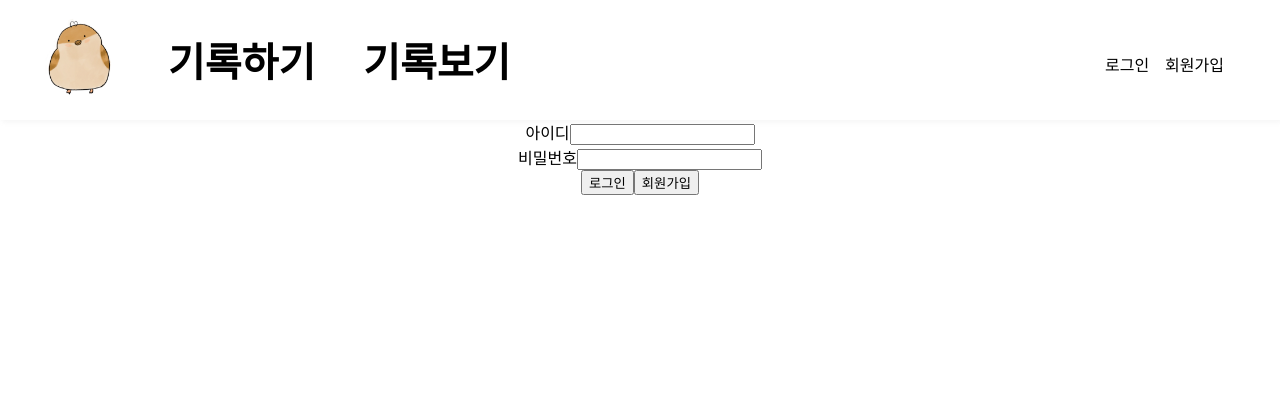
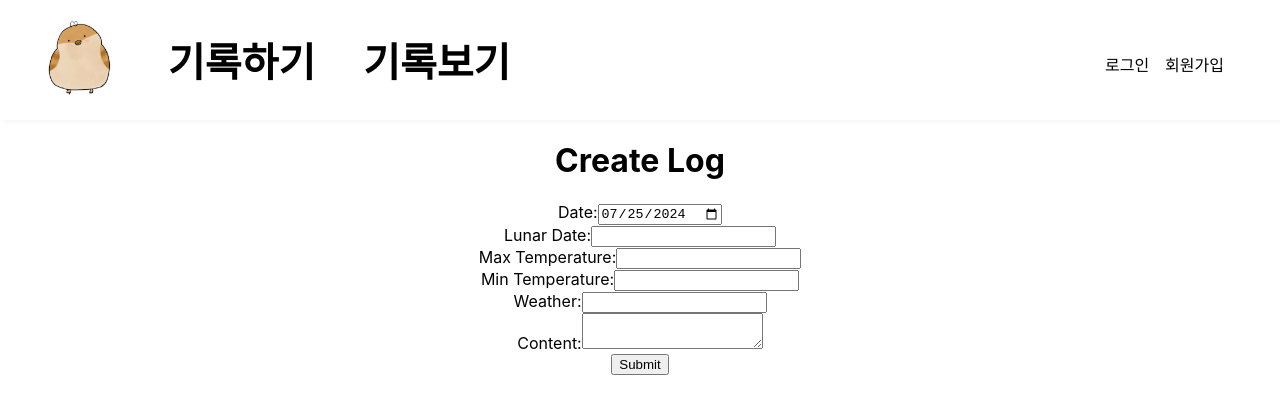
Before and after one commit to leeenzang/easyfarmlogf, a React (Create React App) app: page /login in a window 1280 px wide. Shown: the top 414 px of the page. Built offline with nearby package versions, Linux system fonts and the light colour scheme.

Commit message:
FEAT: 음력 날짜 백, 프론트 연결

```diff
--- a/src/pages/CreateLog.js
+++ b/src/pages/CreateLog.js
@@ -1,34 +1,31 @@
-import React, { useState, useContext } from 'react';
+import React, { useState } from 'react';
 import axios from 'axios';
-import { AuthContext } from '../context/AuthContext'; // 올바른 경로로 수정
 
-function CreateLog() {
+const CreateLog = () => {
     const [log, setLog] = useState('');
-  const { isAuthenticated } = useContext(AuthContext); // 로그인 상태 확인
+    const [date, setDate] = useState(new Date().toISOString().split('T')[0]); // 오늘 날짜 기본 값 설정
 
     const handleSubmit = async (e) => {
         e.preventDefault();
 
-    if (!isAuthenticated) {
-      alert('로그인이 필요합니다.');
+        const accessToken = localStorage.getItem('access_token');
+        if (!accessToken) {
+            console.error('No access token found');
             return;
         }
 
         try {
-      const response = await axios.post('http://127.0.0.1:8000/logs/', {
-        content: log,
-        date: new Date().toISOString().split('T')[0] // 현재 날짜를 ISO 형식으로 전달
+            const response = await axios.post('http://127.0.0.1:8000/farmlog/logs/', {
+                date,
+                content: log
             }, {
                 headers: {
-          'Content-Type': 'application/json',
-          'Authorization': `Bearer ${localStorage.getItem('access')}` // JWT 토큰을 헤더에 포함
+                    'Authorization': `Bearer ${accessToken}`
                 }
             });
-
-      console.log('New Log:', response.data);
-      setLog('');
+            console.log('Log created:', response.data);
         } catch (error) {
-      console.error('로그 생성 실패:', error.response?.data || error.message);
+            console.error('Failed to create log:', error);
         }
     };
 
@@ -45,10 +42,19 @@ function CreateLog() {
                         onChange={(e) => setLog(e.target.value)}
                     />
                 </div>
+                <div>
+                    <label htmlFor="date">Date:</label>
+                    <input
+                        type="date"
+                        id="date"
+                        value={date}
+                        onChange={(e) => setDate(e.target.value)}
+                    />
+                </div>
                 <button type="submit">Submit</button>
             </form>
         </div>
     );
-}
+};
 
 export default CreateLog;
--- a/src/pages/LoginPage.js
+++ b/src/pages/LoginPage.js
@@ -1,64 +1,128 @@
-import React, { useState, useContext } from 'react';
-import { Link, useNavigate } from 'react-router-dom';
+import React, { useState } from 'react';
 import axios from 'axios';
-import { AuthContext } from '../context/AuthContext'; // AuthContext 임포트
 
-function Login() {
-  const [formData, setFormData] = useState({
-    userID: '',
-    password: ''
+const CreateLog = () => {
+    const [log, setLog] = useState({
+        date: new Date().toISOString().split('T')[0], // 오늘 날짜 기본 값 설정
+        lunar_date: '', // 음력 날짜 필드 추가
+        max_temp: '',
+        min_temp: '',
+        weather: '',
+        content: ''
     });
-  const { setIsAuthenticated } = useContext(AuthContext); // AuthContext 사용
-  const navigate = useNavigate();
 
     const handleChange = (e) => {
-    setFormData({
-      ...formData,
-      [e.target.id]: e.target.value
+        const { id, value } = e.target;
+        setLog((prevLog) => ({
+            ...prevLog,
+            [id]: value
+        }));
+    };
+
+    const handleDateChange = async (e) => {
+        const date = e.target.value;
+        setLog((prevLog) => ({
+            ...prevLog,
+            date
+        }));
+
+        // 선택한 날짜로 음력 날짜를 계산하기 위한 API 호출
+        try {
+            const response = await axios.post('http://127.0.0.1:8000/farmlog/calculate-lunar-date/', {
+                date
             });
+            setLog((prevLog) => ({
+                ...prevLog,
+                lunar_date: response.data.lunar_date
+            }));
+        } catch (error) {
+            console.error('Failed to fetch lunar date:', error);
+        }
     };
 
     const handleSubmit = async (e) => {
         e.preventDefault();
 
+        const accessToken = localStorage.getItem('access_token');
+        if (!accessToken) {
+            console.error('No access token found');
+            return;
+        }
+
         try {
-      const response = await axios.post('http://127.0.0.1:8000/users/login/', {
-        userID: formData.userID,
-        password: formData.password
-      }, {
+            const response = await axios.post('http://127.0.0.1:8000/farmlog/logs/', log, {
                 headers: {
-          'Content-Type': 'application/json'
+                    'Authorization': `Bearer ${accessToken}`
                 }
             });
-      // JWT 토큰을 로컬 스토리지에 저장
-      localStorage.setItem('access', response.data.access);
-      localStorage.setItem('refresh', response.data.refresh);
-      setIsAuthenticated(true); // 로그인 상태 업데이트
-      // 홈 페이지로 리디렉션
-      navigate('/');
+            console.log('Log created:', response.data);
+            // 성공 시 폼 초기화 또는 다른 동작을 추가할 수 있습니다.
         } catch (error) {
-      console.error('로그인 실패:', error.response.data);
+            console.error('Failed to create log:', error);
         }
     };
 
     return (
         <div>
+            <h1>Create Log</h1>
             <form onSubmit={handleSubmit}>
                 <div>
-          <label htmlFor="userID">아이디</label>
-          <input type="text" id="userID" value={formData.userID} onChange={handleChange} />
+                    <label htmlFor="date">Date:</label>
+                    <input
+                        type="date"
+                        id="date"
+                        value={log.date}
+                        onChange={handleDateChange}
+                    />
                 </div>
                 <div>
-          <label htmlFor="password">비밀번호</label>
-          <input type="password" id="password" value={formData.password} onChange={handleChange} />
+                    <label htmlFor="lunar_date">Lunar Date:</label>
+                    <input
+                        type="text"
+                        id="lunar_date"
+                        value={log.lunar_date}
+                        readOnly
+                    />
                 </div>
-        <button type="submit">로그인</button>
-        <Link to="/signup">
-          <button type="button">회원가입</button>
-        </Link>
+                <div>
+                    <label htmlFor="max_temp">Max Temperature:</label>
+                    <input
+                        type="number"
+                        id="max_temp"
+                        value={log.max_temp}
+                        onChange={handleChange}
+                    />
+                </div>
+                <div>
+                    <label htmlFor="min_temp">Min Temperature:</label>
+                    <input
+                        type="number"
+                        id="min_temp"
+                        value={log.min_temp}
+                        onChange={handleChange}
+                    />
+                </div>
+                <div>
+                    <label htmlFor="weather">Weather:</label>
+                    <input
+                        type="text"
+                        id="weather"
+                        value={log.weather}
+                        onChange={handleChange}
+                    />
+                </div>
+                <div>
+                    <label htmlFor="content">Content:</label>
+                    <textarea
+                        id="content"
+                        value={log.content}
+                        onChange={handleChange}
+                    />
+                </div>
+                <button type="submit">Submit</button>
             </form>
         </div>
     );
-}
+};
 
-export default Login;
+export default CreateLog;
```
Lines whose indentation alone changed are shown as unchanged.
